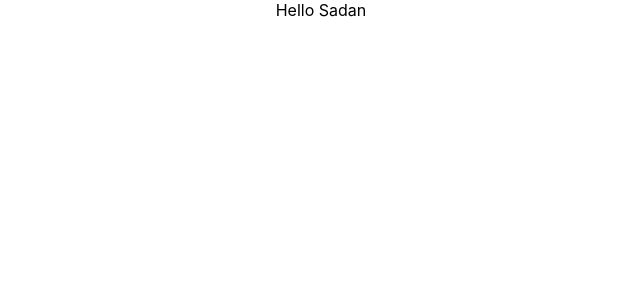
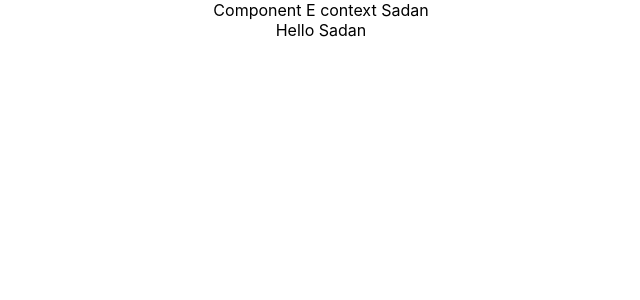
Before and after one commit to sadanmian/react_learn, a React (Create React App) app in the folder hello-world/: page / in a window 1280 px wide. Shown: the top 300 px of the page, without its empty margins (319-959 px from the left). Built offline with nearby package versions, Linux system fonts and the light colour scheme.

Commit message:
Context (Part 3)

```diff
--- a/hello-world/src/components/ComponentE.js
+++ b/hello-world/src/components/ComponentE.js
@@ -1,10 +1,13 @@
 import React, { Component } from "react";
 import ComponentF from "./ComponentF";
+import UserContext from "./userContext";
 
 class ComponentE extends Component {
+  static contextType = UserContext;
   render() {
     return (
       <div>
+        Component E context {this.context}
         <ComponentF />
       </div>
     );
--- a/hello-world/src/components/userContext.js
+++ b/hello-world/src/components/userContext.js
@@ -1,7 +1,8 @@
 import React from "react";
 
-const UserContext = React.createContext();
+const UserContext = React.createContext("Jolly_Roger");
 const UserProvider = UserContext.Provider;
 const UserConsumer = UserContext.Consumer;
 
 export { UserProvider, UserConsumer };
+export default UserContext;
```
